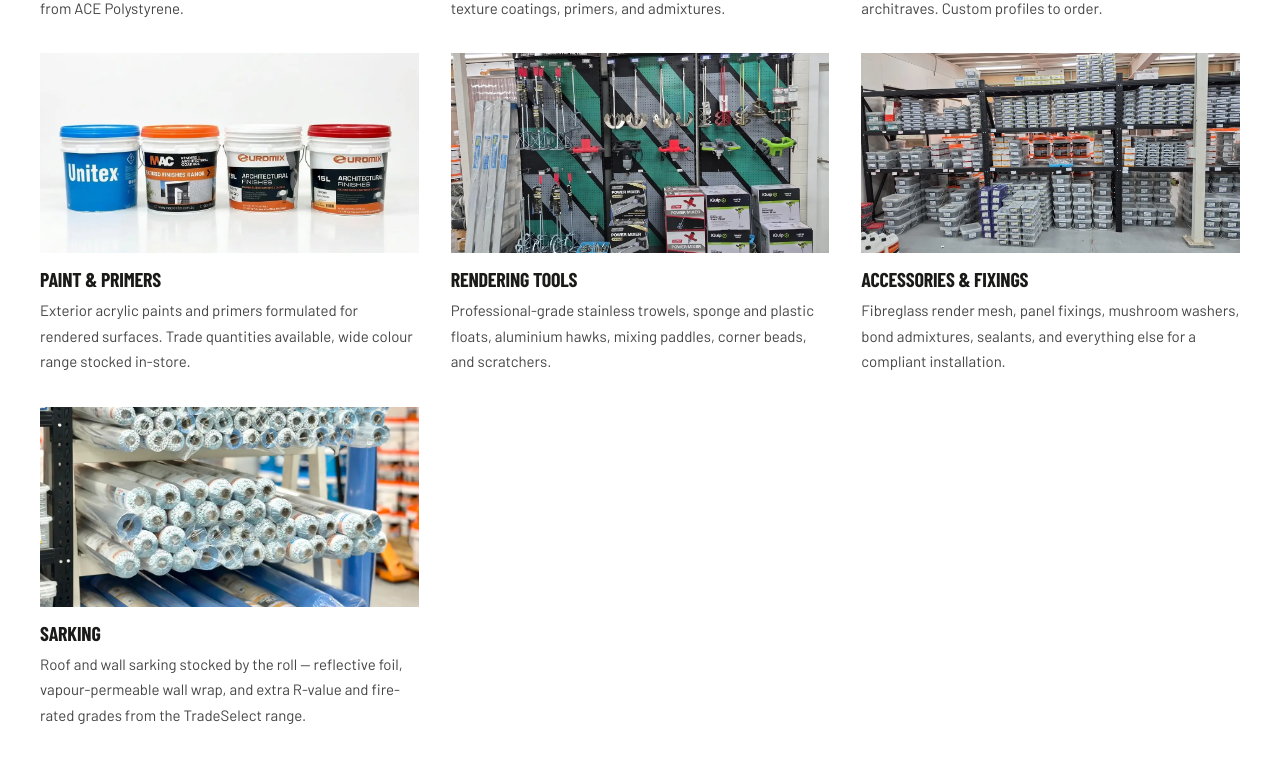
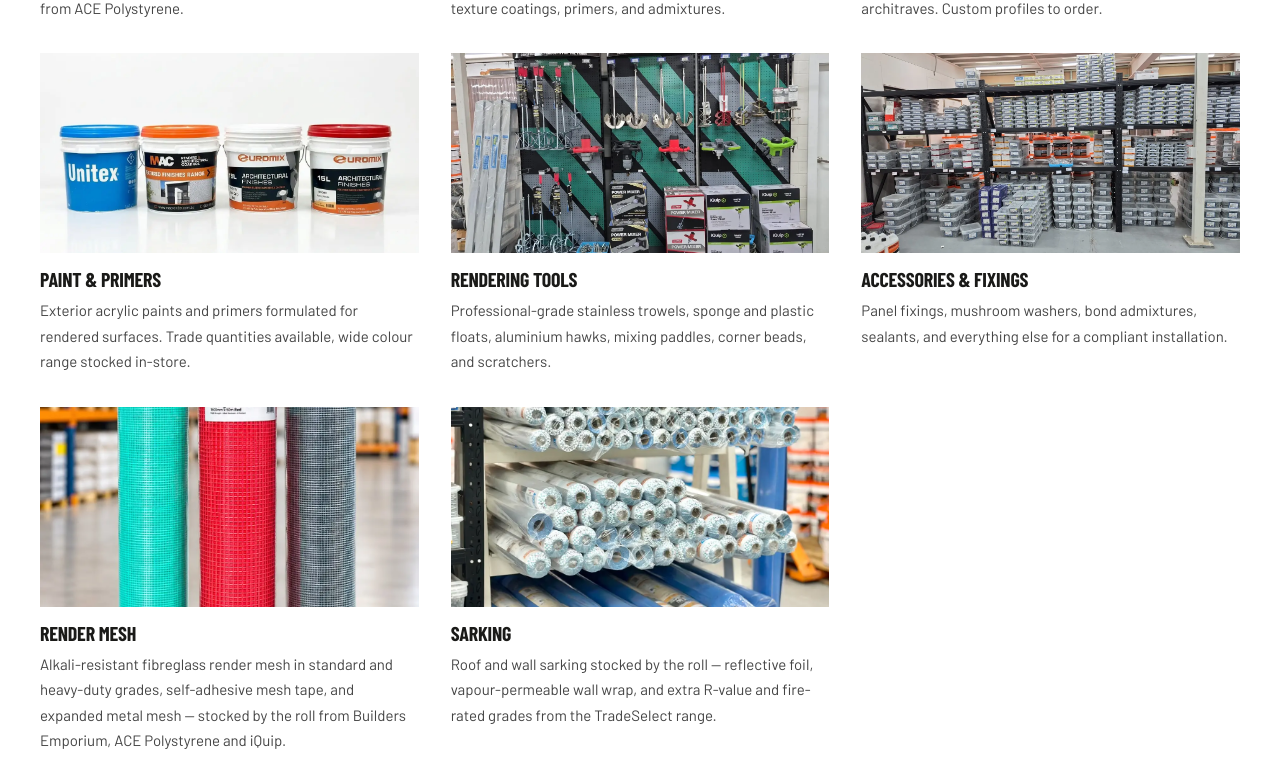
Before and after one commit to hakondigital/cbsvillawoodfinal, a Next.js app: page /about in a window 1280 px wide. Shown: the part 3114-3888 px from the top of the page. Built offline with nearby package versions, Linux system fonts and the light colour scheme; a web font is replaced by a local one.

Commit message:
About page: Render Mesh card added to What We Carry
Co-Authored-By: Claude Fable 5.1 <noreply@anthropic.com>

```diff
--- a/app/about/page.tsx
+++ b/app/about/page.tsx
@@ -140,8 +140,13 @@ export default function AboutPage() {
               },
               {
                 title: 'Accessories & Fixings',
-                desc: 'Fibreglass render mesh, panel fixings, mushroom washers, bond admixtures, sealants, and everything else for a compliant installation.',
+                desc: 'Panel fixings, mushroom washers, bond admixtures, sealants, and everything else for a compliant installation.',
                 image: '/images/villawood-fixings-shelving.webp',
+              },
+              {
+                title: 'Render Mesh',
+                desc: 'Alkali-resistant fibreglass render mesh in standard and heavy-duty grades, self-adhesive mesh tape, and expanded metal mesh — stocked by the roll from Builders Emporium, ACE Polystyrene and iQuip.',
+                image: '/images/villawood-mesh-rolls.webp',
               },
               {
                 title: 'Sarking',
```
